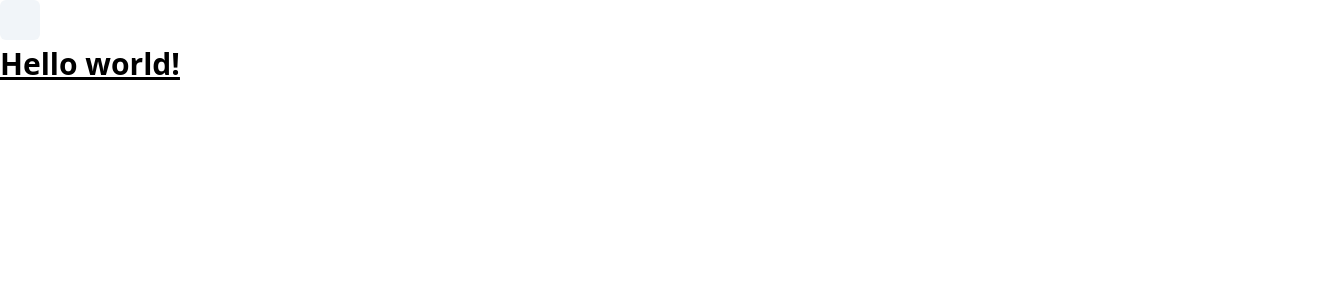
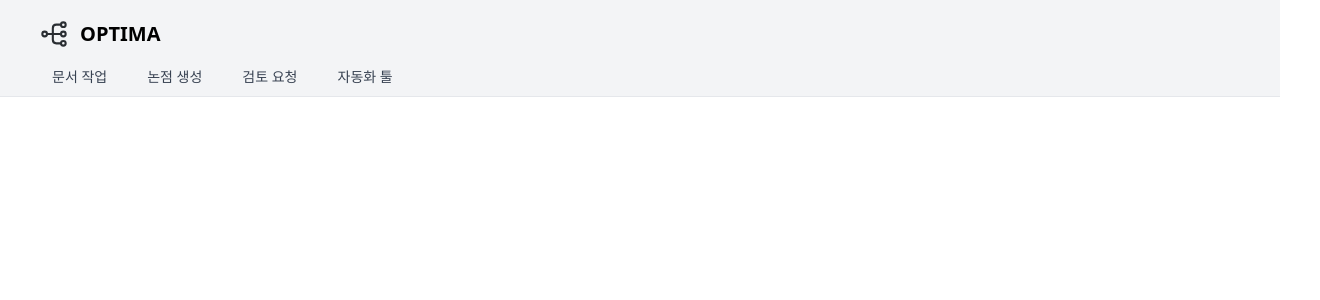
Before and after one commit to gist-optima/docuflow-fe, a React (Vite) app: page / in a window 1280 px wide. Shown: the top 300 px of the page, 1320 px wide, since content can reach past the window. Built offline with nearby package versions, Linux system fonts and the light colour scheme.

Commit message:
✨ feat: pagenation

```diff
--- a/src/App.tsx
+++ b/src/App.tsx
@@ -1,16 +1,13 @@
-import styled, { CSSProperties } from "styled-components";
+import { BrowserRouter } from "react-router-dom";
 
-const ReadTheDocs = styled.p<{
-  $color?: CSSProperties["color"];
-}>`
-  color: ${({ $color }) => $color ?? "red"};
-`;
+import Header from "./components/header/Header";
 
 function App() {
   return (
     <div className="App">
-      <button className={"w-10 h-10 bg-slate-100 rounded-md"} />
-      <h1 className="text-3xl font-bold underline">Hello world!</h1>
+      <BrowserRouter>
+        <Header />
+      </BrowserRouter>
     </div>
   );
 }
--- /dev/null
+++ b/src/components/header/Header.css
@@ -0,0 +1,20 @@
+.nav-item {
+  position: relative;
+}
+
+.nav-item::after {
+  content: "";
+  display: block;
+  width: 100%;
+  height: 2px;
+  border-radius: 2px;
+  background: transparent;
+  transition: background-color 0.3s ease-in-out;
+  position: absolute;
+  bottom: 0;
+  left: 0;
+}
+
+.nav-item.active::after {
+  background: green;
+}
--- /dev/null
+++ b/src/components/header/Header.tsx
@@ -0,0 +1,70 @@
+import "./Header.css";
+
+import React, { useEffect } from "react";
+import { Link, useLocation } from "react-router-dom";
+
+const Header = () => {
+  const location = useLocation();
+
+  const currentPage = (() => {
+    switch (location.pathname) {
+      case "/document":
+        return "문서 작업";
+      case "/issue":
+        return "논점 생성";
+      case "/pullrequest":
+        return "검토 요청";
+      case "/tool":
+        return "자동화 툴";
+      default:
+        return "";
+    }
+  })();
+
+  return (
+    <header className="bg-gray-100 border-b border-gray-200">
+      <div className="container my-auto mx-10 flex justify-between items-start pt-5">
+        {/* Left Side - Branding */}
+        <div className="flex flex-col justify-center align-middle">
+          <div className="flex flex-row mb-4">
+            <img src="./logo.svg" alt="logo" className="w-7 mr-3" />
+            <Link to="/" className="flex items-center">
+              <span className="text-xl font-semibold">OPTIMA</span>
+            </Link>
+          </div>
+
+          {/* Navigation Links */}
+          <nav>
+            <ul className="flex space-x-4">
+              {[
+                ["문서 작업", "document"],
+                ["논점 생성", "issue"],
+                ["검토 요청", "pullrequest"],
+                ["자동화 툴", "tool"],
+              ].map((text) => (
+                <li
+                  key={text[0]}
+                  className={`nav-item ${currentPage === text[0] ? "active" : ""} pb-2`}
+                >
+                  <Link
+                    to={text[1]}
+                    className="text-gray-700 hover:text-gray-900 px-3 py-2 rounded-md text-sm font-medium"
+                  >
+                    {text[0]}
+                  </Link>
+                </li>
+              ))}
+            </ul>
+          </nav>
+        </div>
+
+        {/* Placeholder for other header elements */}
+        <div>
+          {/* Placeholder elements like search bar, profile icon, etc. */}
+        </div>
+      </div>
+    </header>
+  );
+};
+
+export default Header;
```
Also changed, not shown: .eslintrc.json, public/logo.svg (added).
